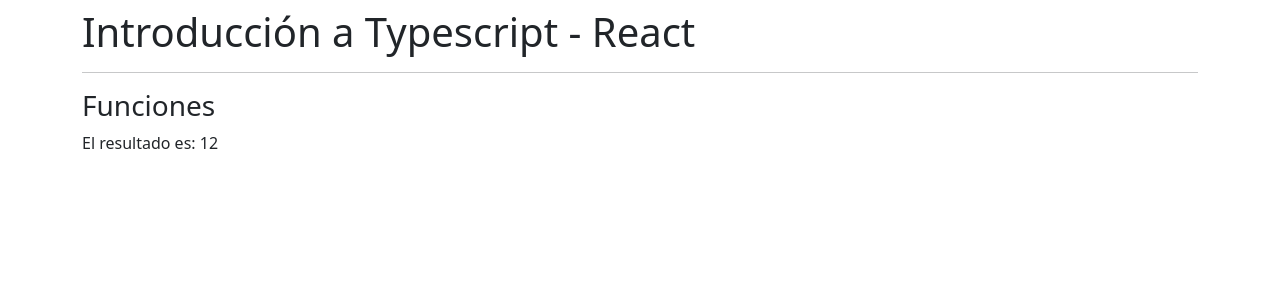
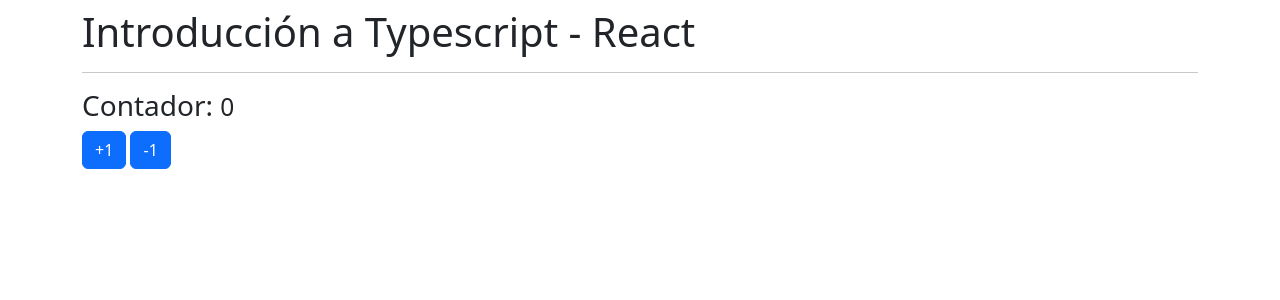
Before and after one commit to Elvistor/React-Native, a React (Create React App) app in the folder 01-reforzamiento/: page / in a window 1280 px wide. Shown: the top 300 px of the page. Built offline with nearby package versions, Linux system fonts and the light colour scheme.

Commit message:
Hook-useState

```diff
--- a/01-reforzamiento/src/App.tsx
+++ b/01-reforzamiento/src/App.tsx
@@ -1,7 +1,9 @@
 //import { TiposBasicos } from "./tipescrypt/TiposBasicos"
 
-import { Funciones } from "./tipescrypt/Funciones"
-import { ObjetosLiterales } from "./tipescrypt/ObjetosLiterales"
+import { Contador } from "./components/Contador"
+
+//import { Funciones } from "./tipescrypt/Funciones"
+//import { ObjetosLiterales } from "./tipescrypt/ObjetosLiterales"
 
 
 const App = () => {
@@ -11,7 +13,8 @@ const App = () => {
       <hr />
       {/*<TiposBasicos/>*/}
       {/*<ObjetosLiterales/>*/}
-      <Funciones/>
+      {/*<Funciones/>*/}
+      <Contador/>
     </div>
   )
 }
--- /dev/null
+++ b/01-reforzamiento/src/components/Contador.tsx
@@ -0,0 +1,29 @@
+import { useState } from 'react';
+
+export const Contador = () => {
+
+    const [valor, setvalor] = useState<number>(0);
+
+    const acumular = (numero:number) =>{
+        setvalor(valor + numero);
+    }
+
+
+
+  return (
+    <>
+      <h3>Contador: <small>{ valor } </small></h3>
+      <button
+        className='btn btn-primary'
+        onClick={() => acumular(1)}>
+        +1
+      </button>
+        &nbsp;
+      <button
+        className='btn btn-primary'
+        onClick={() => acumular(-1)}>
+        -1
+      </button>
+    </>
+  )
+}
```
